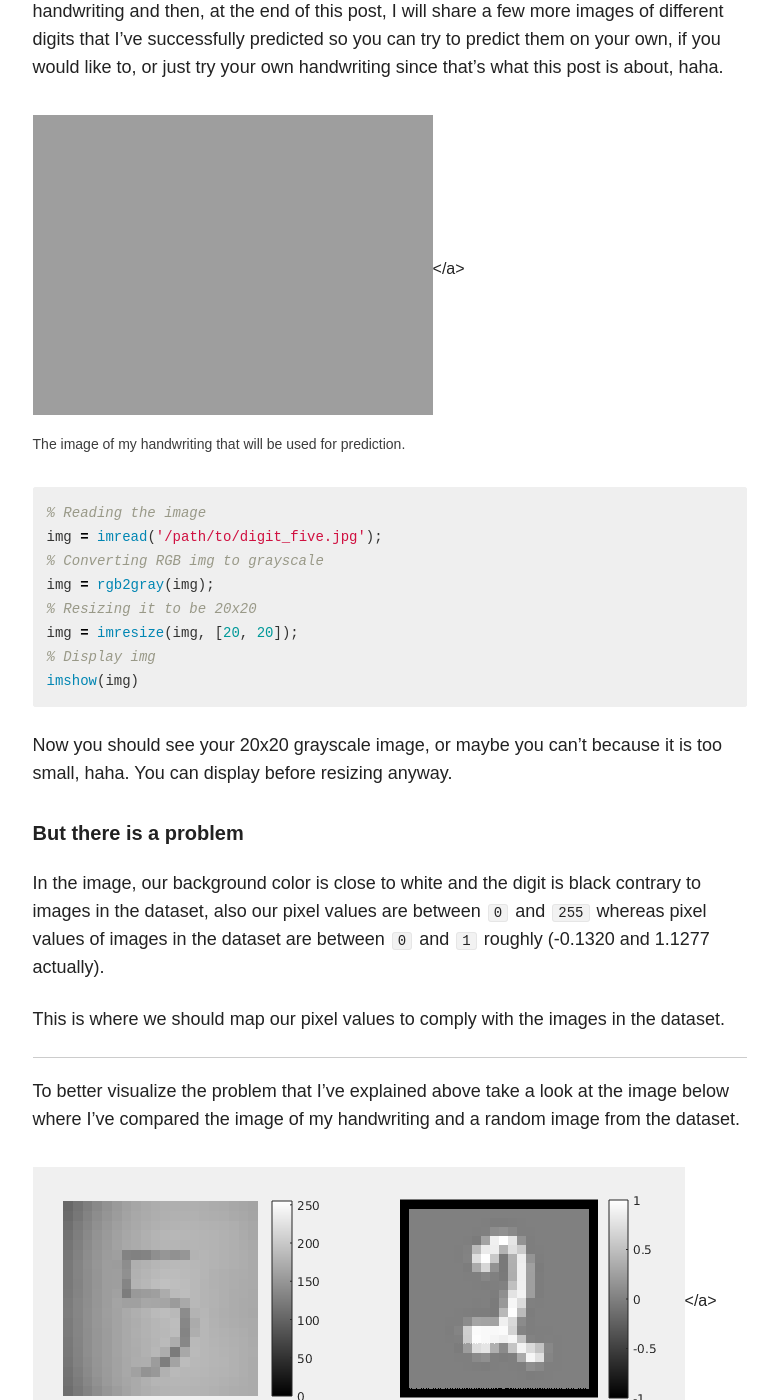
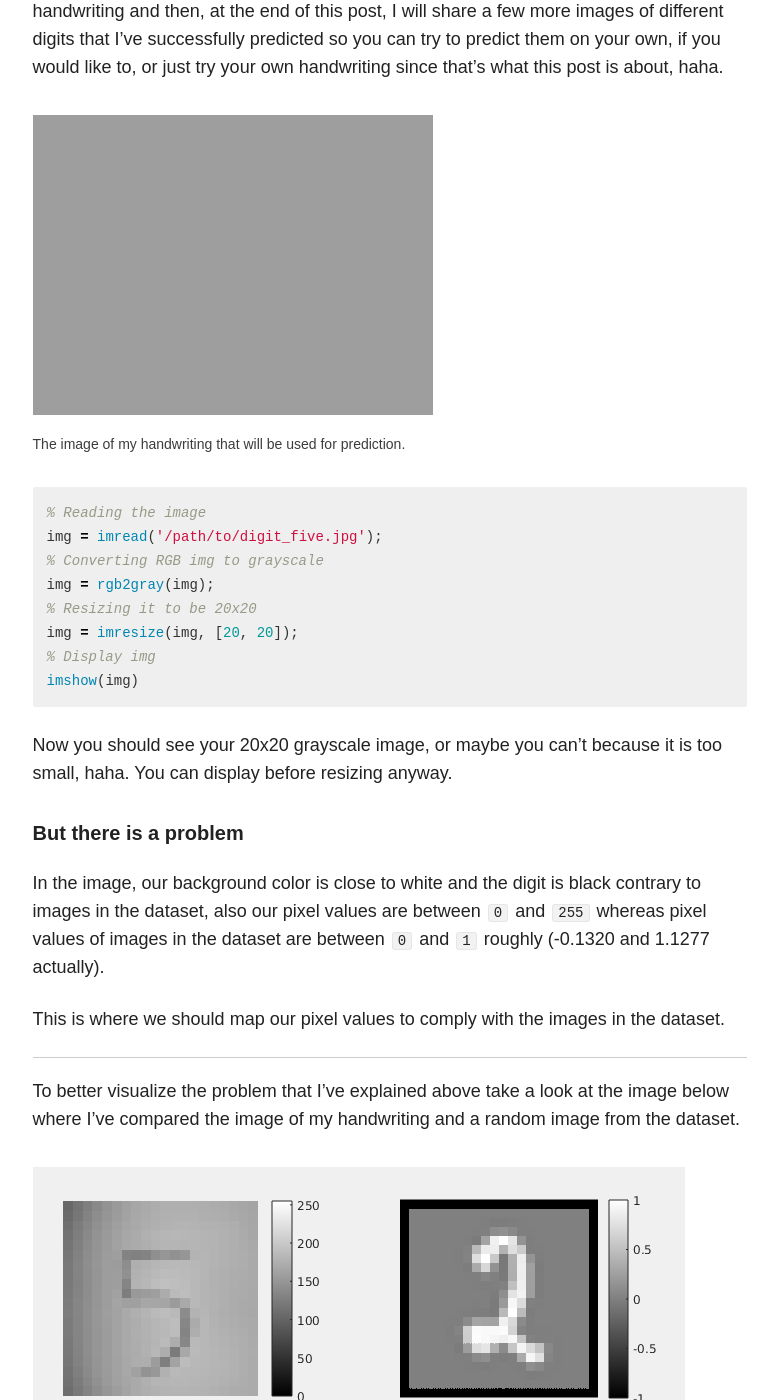
Before and after one commit to andreyuhai/andreyuhai.github.io.old, a Jekyll site: the page built from _posts/articles/2019-09-25-coursera-machine-learning-predicting-your-handwriting.md, in a window 1280 px wide and 1400 px high, scrolled down 2133 px. Shown: the whole window, without its empty margins (347-1125 px from the left). Built offline with Jekyll 4.4.1, drawn with Linux system fonts in a browser that asks for light colours; nearby versions of some CDN libraries; comment, search, counter and statistics services are not loaded.

Commit message:
Deleted closing a tags

````diff
--- a/_posts/articles/2019-09-25-coursera-machine-learning-predicting-your-handwriting.md
+++ b/_posts/articles/2019-09-25-coursera-machine-learning-predicting-your-handwriting.md
@@ -50,7 +50,7 @@ After you write down a digit on a paper, take a photo of it and upload it to you
 I will use the image below for predicting my handwriting and then, at the end of this post, I will share a few more images of different digits that I've successfully predicted so you can try to predict them on your own, if you would like to, or just try your own handwriting since that's what this post is about, haha.
 
 <figure>
-  <img src="{{ site.url}}/images/2019-09-25-coursera-machine-learning-predicting-your-handwriting/digit_five.jpg" alt="Digit five"></a>
+  <img src="{{ site.url}}/images/2019-09-25-coursera-machine-learning-predicting-your-handwriting/digit_five.jpg" alt="Digit five">
   <figcaption>The image of my handwriting that will be used for prediction.</figcaption>
 </figure>
 
@@ -77,7 +77,7 @@ This is where we should map our pixel values to comply with the images in the da
 To better visualize the problem that I've explained above take a look at the image below where I've compared the image of my handwriting and a random image from the dataset.
 
 <figure>
-  <img src="{{ site.url}}/images/2019-09-25-coursera-machine-learning-predicting-your-handwriting/comparison_digit_five_digit_two.png" alt="Comparison of the image of my handwriting and an image from the database"></a>
+  <img src="{{ site.url}}/images/2019-09-25-coursera-machine-learning-predicting-your-handwriting/comparison_digit_five_digit_two.png" alt="Comparison of the image of my handwriting and an image from the database">
   <figcaption>Comparison of my handwriting (on the left) and a random image from the dataset (on the right).</figcaption>
 </figure>
 
@@ -131,7 +131,7 @@ displayData(mapped_img(:)');
 Which will display the image below.
 
 <figure>
-  <img src="{{ site.url}}/images/2019-09-25-coursera-machine-learning-predicting-your-handwriting/digit_five_mapped.png" alt="Mapped digit five"></a>
+  <img src="{{ site.url}}/images/2019-09-25-coursera-machine-learning-predicting-your-handwriting/digit_five_mapped.png" alt="Mapped digit five">
   <figcaption>Grayscale image of my handwriting with the pixels mapped.</figcaption>
 </figure>
 
@@ -141,7 +141,7 @@ We can now try to predict our handwriting using `predictOneVsAll` with already t
 predictOneVsAll(all_theta, mapped_img(:)')
 ```
 <figure>
-  <img src="{{ site.url}}/images/2019-09-25-coursera-machine-learning-predicting-your-handwriting/prediction_of_the_image_digit_five.png" alt="Prediction of the image digit five"></a>
+  <img src="{{ site.url}}/images/2019-09-25-coursera-machine-learning-predicting-your-handwriting/prediction_of_the_image_digit_five.png" alt="Prediction of the image digit five">
   <figcaption>Prediction of the handwritten digit in our image.</figcaption>
 </figure>
 
@@ -210,7 +210,7 @@ findRightBgColor(img, all_theta, 5)
 Which returns:
 
 <figure>
-  <img src="{{ site.url}}/images/2019-09-25-coursera-machine-learning-predicting-your-handwriting/find_right_bg_color_digit_five.png" alt="Finding right background color"></a>
+  <img src="{{ site.url}}/images/2019-09-25-coursera-machine-learning-predicting-your-handwriting/find_right_bg_color_digit_five.png" alt="Finding right background color">
   <figcaption>Finding right background color for prediction</figcaption>
 </figure>
 
@@ -258,7 +258,7 @@ title({'incr__mapped__img', 'which is incremented by -0.39', 'which we predicted
 ```
 
 <figure>
-  <img src="{{ site.url}}/images/2019-09-25-coursera-machine-learning-predicting-your-handwriting/comparison_of_mapped_img_and_incr_mapped_img.png" alt="Comparison of mapped_img and incr_mapped_img"></a>
+  <img src="{{ site.url}}/images/2019-09-25-coursera-machine-learning-predicting-your-handwriting/comparison_of_mapped_img_and_incr_mapped_img.png" alt="Comparison of mapped_img and incr_mapped_img">
   <figcaption>Comparison of mapped_img and incr_mapped_img</figcaption>
 </figure>
 
@@ -271,7 +271,7 @@ predictOneVsAll(all_theta, incr_mapped_img)
 Which will return:
 
 <figure>
-  <img src="{{ site.url}}/images/2019-09-25-coursera-machine-learning-predicting-your-handwriting/correct_prediction.png" alt="Correctly predicted handwriting!"></a>
+  <img src="{{ site.url}}/images/2019-09-25-coursera-machine-learning-predicting-your-handwriting/correct_prediction.png" alt="Correctly predicted handwriting!">
   <figcaption>Correctly predicted our handwriting!</figcaption>
 </figure>
 
````
